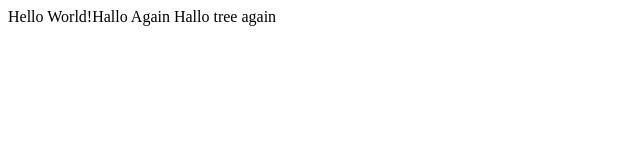
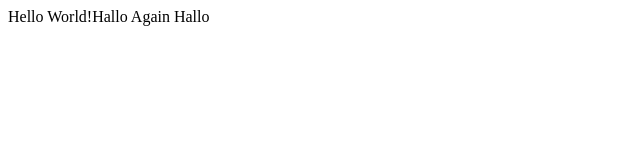
Before and after one commit to CarlosZiegler/bjj-sample-page, a plain HTML site: page index.html in a window 1280 px wide. Shown: the full height of the page, 0-640 px from the left. Drawn offline with Linux system fonts and the light colour scheme.

Commit message:
Update 3 index.html

```diff
--- a/index.html
+++ b/index.html
@@ -9,7 +9,7 @@
 </head>
 
 <body>
-    Hello World!Hallo Again Hallo tree again
+    Hello World!Hallo Again Hallo
 </body>
 
 </html>
```
